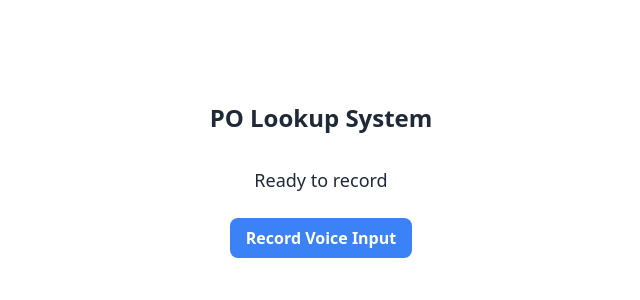
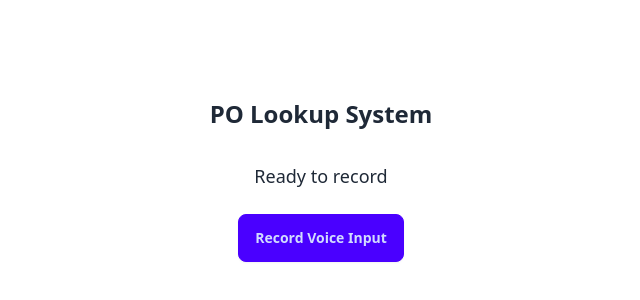
Before and after one commit to raqeebanjum/seniordesignproject, a React (Vite) app in the folder frontend/: page / in a window 1280 px wide. Shown: the part 212-512 px from the top of the page, without its empty margins (319-959 px from the left). Built offline with nearby package versions, Linux system fonts and the light colour scheme.

Commit message:
Updated UI

```diff
--- a/frontend/src/App.jsx
+++ b/frontend/src/App.jsx
@@ -5,9 +5,9 @@ const AudioControls = ({ isRecording, startRecording, stopRecording, resetApp, h
   return (
     <div className="flex gap-4 mb-4">
       <button
-        className={`py-2 px-4 rounded-lg ${isRecording
-          ? 'bg-red-500 hover:bg-red-600'
-          : 'bg-blue-500 hover:bg-blue-600'} text-white font-semibold`}
+        className={`btn ${isRecording
+          ? 'btn-error'
+          : 'btn-primary'}`}
         onClick={isRecording ? stopRecording : startRecording}
       >
         {isRecording ? 'Stop Recording' : 'Record Voice Input'}
@@ -15,7 +15,7 @@ const AudioControls = ({ isRecording, startRecording, stopRecording, resetApp, h
 
       {!isRecording && hasData && (
         <button
-          className="py-2 px-4 rounded-lg bg-gray-500 hover:bg-gray-600 text-white font-semibold"
+          className="btn btn-neutral"
           onClick={resetApp}
         >
           Reset
@@ -28,9 +28,11 @@ const AudioControls = ({ isRecording, startRecording, stopRecording, resetApp, h
 // Component for displaying PO details
 const PODetails = ({ details }) => {
   return details ? (
-    <div className="mt-4 p-4 border rounded-lg bg-gray-50 max-w-lg w-full">
-      <h2 className="text-xl font-semibold mb-2">PO Details:</h2>
-      <pre className="whitespace-pre-line text-sm">{details}</pre>
+    <div className="card bg-base-200 shadow-lg mt-4 max-w-lg w-full">
+      <div className="card-body">
+        <h2 className="card-title">PO Details:</h2>
+        <pre className="whitespace-pre-line text-sm">{details}</pre>
+      </div>
     </div>
   ) : null;
 };
@@ -39,7 +41,7 @@ const PODetails = ({ details }) => {
 const AudioPlayer = ({ url, audioRef }) => {
   return url ? (
     <div className="mt-4">
-      <audio ref={audioRef} controls autoPlay>
+      <audio ref={audioRef} controls autoPlay className="w-full">
         <source src={url} type="audio/wav" />
         Your browser does not support the audio element.
       </audio>
@@ -176,10 +178,10 @@ function App() {
   };
 
   return (
-    <div className="flex flex-col items-center justify-center h-screen gap-4 p-4">
+    <div className="flex flex-col items-center justify-center min-h-screen gap-4 p-4">
       <h1 className="text-2xl font-bold mb-4">PO Lookup System</h1>
 
-      <div className="text-lg mb-2">{statusMessage}</div>
+      <div className="text-lg font-medium mb-2">{statusMessage}</div>
 
       {/* Main control buttons */}
       <AudioControls
```
